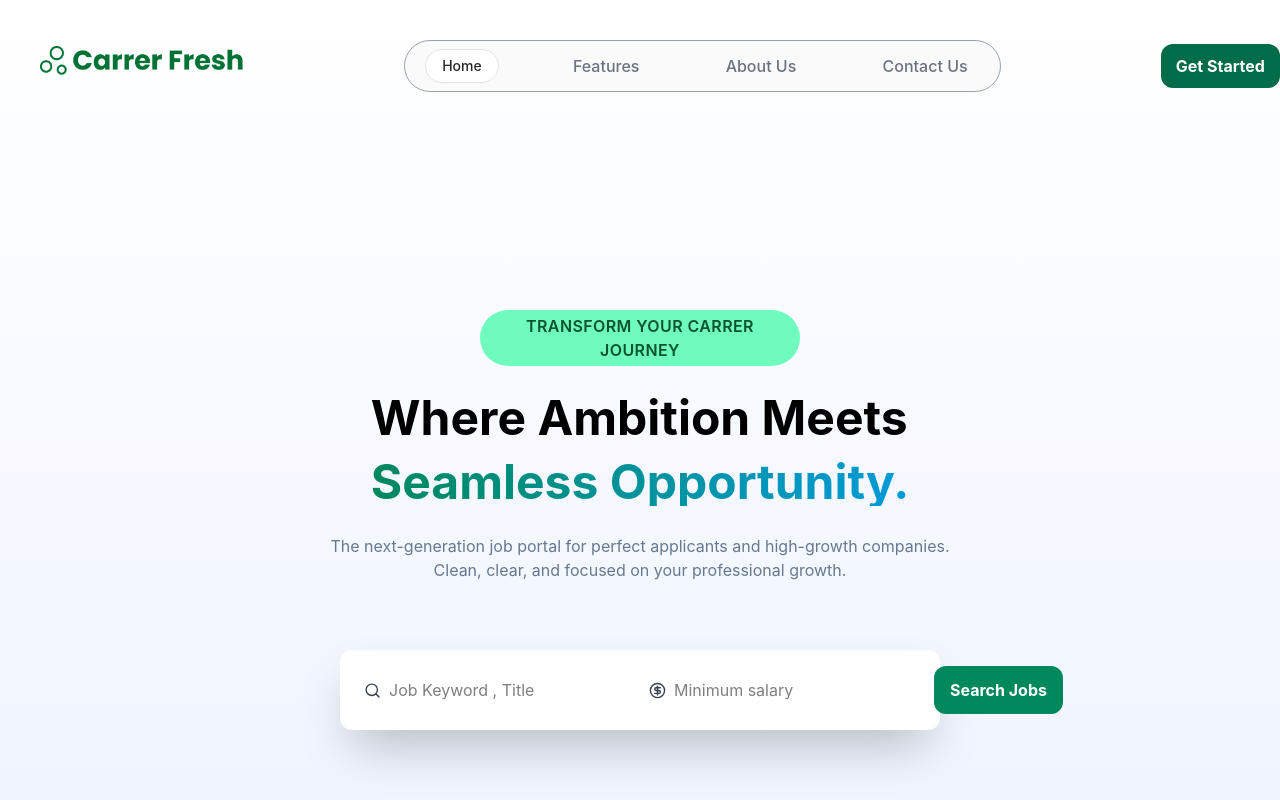
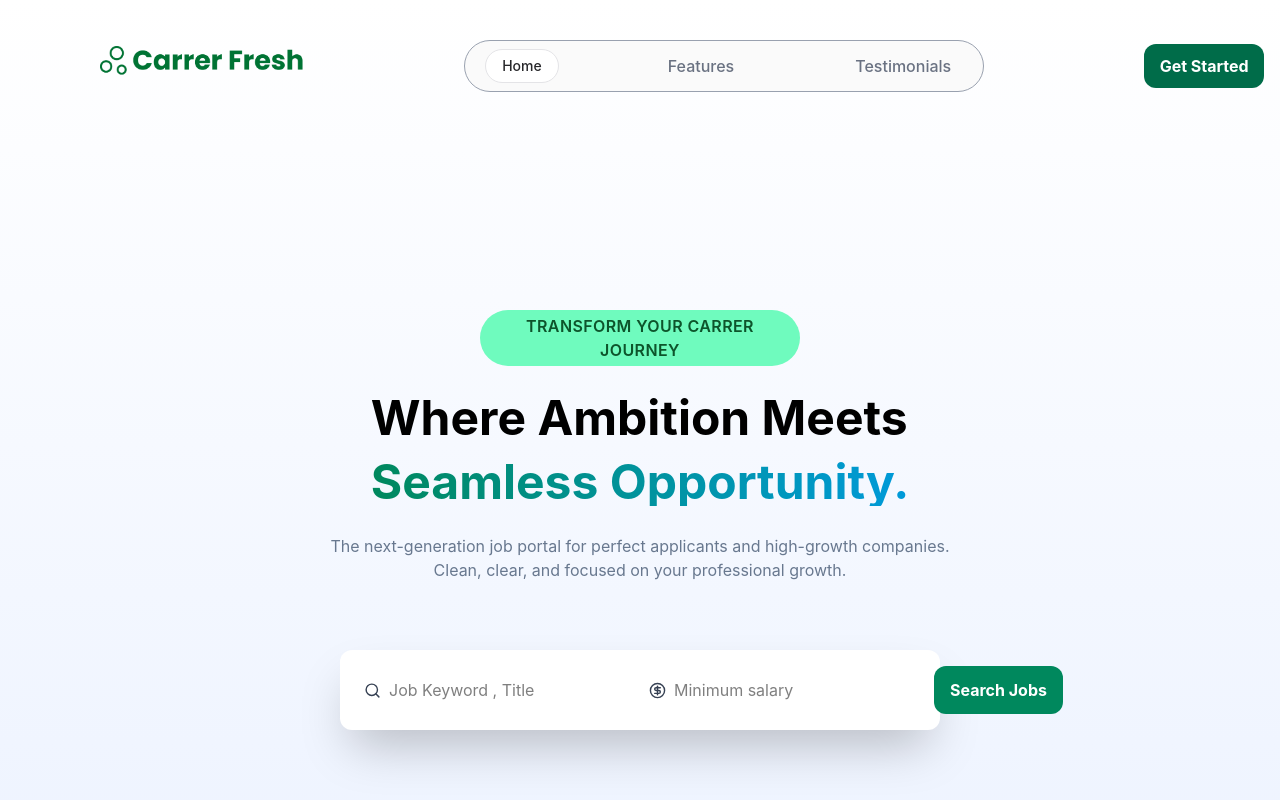
Before and after one commit to kmabdullah682/Job-application-full-stack, a React app in the folder frontend/: page / in a window 1280 px wide. Shown: the top 800 px of the page. Built offline with nearby package versions, Linux system fonts and the light colour scheme; the HTML template or start-up script is replaced by a standard one.

Commit message:
navbar update a bit

```diff
--- a/frontend/src/components/Navbar.jsx
+++ b/frontend/src/components/Navbar.jsx
@@ -3,15 +3,15 @@ import logo from "../../public/final_logo.png"
 
 const Navbar = () => {
 
-    const links = ["Home", "Features", "About Us", "Contact Us"];
+    const links = ["Home", "Features", "Testimonials"];
     const [isActive, setIsActive] = useState("Home");
 
 
   return (
-    <nav className="ml-10 fixed mt-10 z-10">
+    <nav className="ml-25 fixed mt-10 z-10">
         <div className="flex items-center  gap-40">
               <img src={logo} alt="logo" className="h-10 w-auto select-none object-contain cursor-pointer" />
-              <div className="bg-[#FAFAFA] h-13 w-150 border border-gray-400 rounded-full px-5 py-2">
+              <div className="bg-[#FAFAFA] h-13 w-130 border border-gray-400 rounded-full px-5 py-2">
                   <ul className="flex items-center justify-between">
                       {links.map((link) => {
 
@@ -28,7 +28,7 @@ const Navbar = () => {
                       }) }
                   </ul>
               </div>
-              <button type="btn" className="bg-[#006C49] w-30 px-3 py-4 h-11 rounded-xl flex items-center gap-9 cursor-pointer duration-500 transition-all hover:translate-x-3 justify-center text-md font-bold text-white">
+              <button type="btn" className="bg-[#006C49] w-30 px-3 py-4 h-11 rounded-xl  flex items-center gap-9 cursor-pointer duration-500 transition-all hover:translate-x-3 hover:bg-green-600 justify-center text-md font-bold text-white">
                   Get Started
               </button>
         </div>
```
